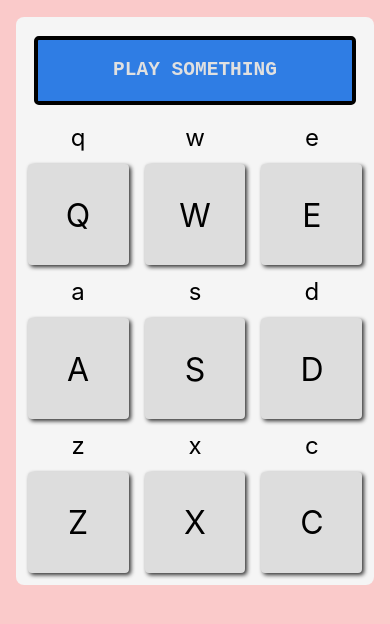
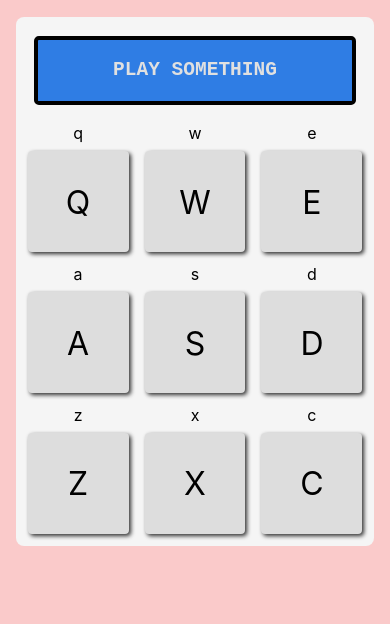
Before and after one commit to MDBoticano/drum-machine, a React (Create React App) app: page / in a window 390 px wide. Shown: the top 624 px of the page. Built offline with nearby package versions, Linux system fonts and the light colour scheme.

Commit message:
Improved responsivenss

```diff
--- a/src/Display.css
+++ b/src/Display.css
@@ -1,15 +1,20 @@
+:root {
+  --max-pad-width: 15vh;
+}
+
 #display {
   /* background-color: rgb(188, 229, 248); */
   background-color: rgb(245, 245, 245);
   border-radius: 8px;
   margin: 5vh 15vw auto 15vw;
   padding: 2.5em;
+  max-height: 75vh;
 }
 
 #display-grid {
    /* css grid */
    display: grid;
-   grid-template-columns: 1fr 1fr 1fr;
+   grid-template-columns: repeat(3, minmax(0, var(--max-pad-width)));
 }
 
 /* to maintain pad aspect ratios */
@@ -50,8 +55,4 @@
     margin: 2vh 4vw auto 4vw;
     padding: .25em;
   }
-
-  .grid-pad {
-    margin: .25em .5em;
-  }
 }
--- a/src/DrumPad.css
+++ b/src/DrumPad.css
@@ -6,7 +6,7 @@
 }
 
 .grid-pad {
-  margin: 1em 1em;
+  margin: .75em .75em;
 }
 
 .drum-pad {
@@ -37,7 +37,7 @@
 
 .padId {
   text-align: center;
-  font-size: 1.5em;
+  font-size: 1.25em;
   margin: 0 0 0.5em 0;
 }
 
@@ -65,3 +65,12 @@
     color: var(--pad-color);
   }
 }
+
+@media (max-width: 767px) {
+  .grid-pad {
+    margin: .25em .5em;
+  }
+  .padId {
+    font-size: 1em;
+  }
+}
```
